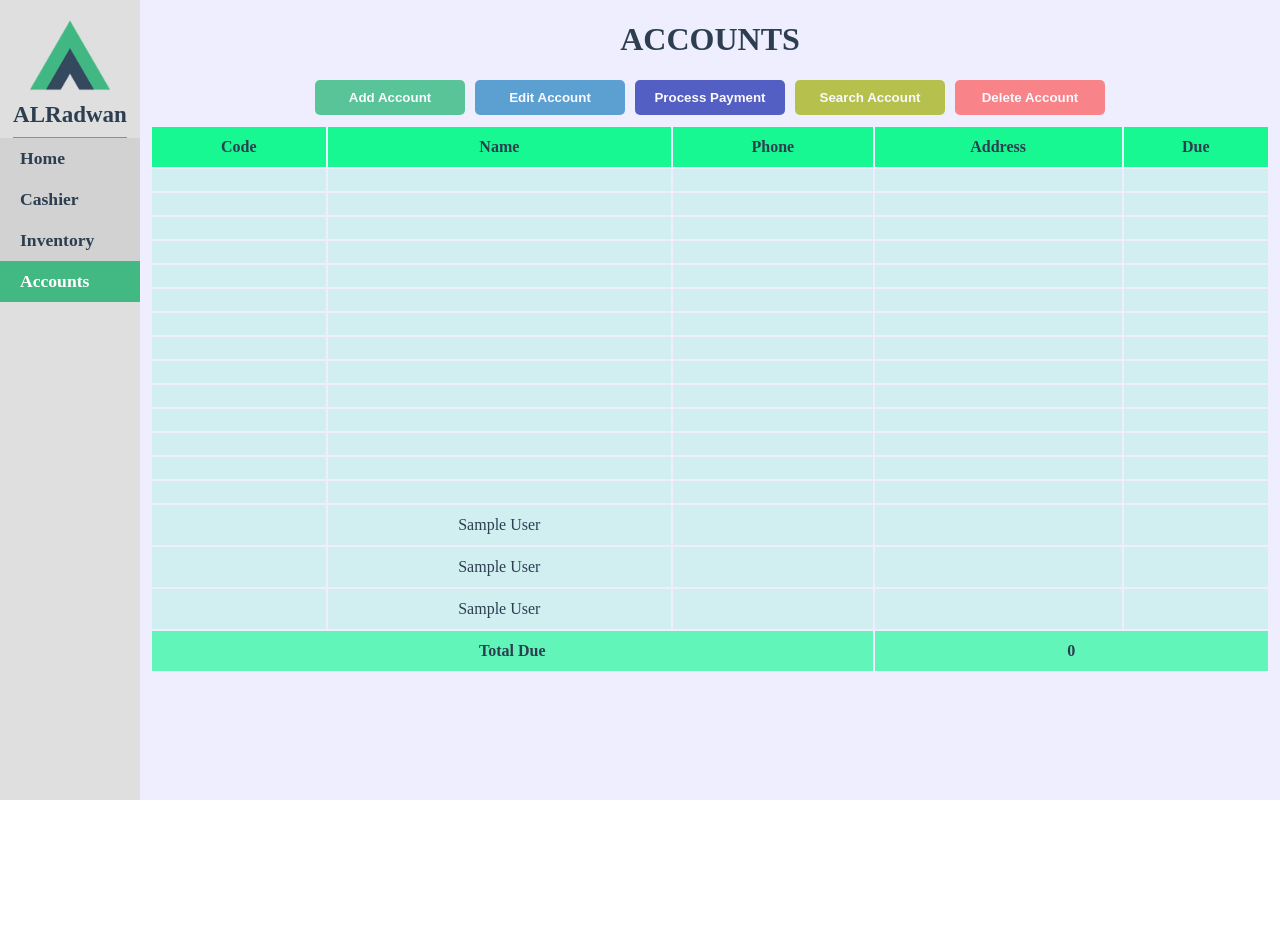
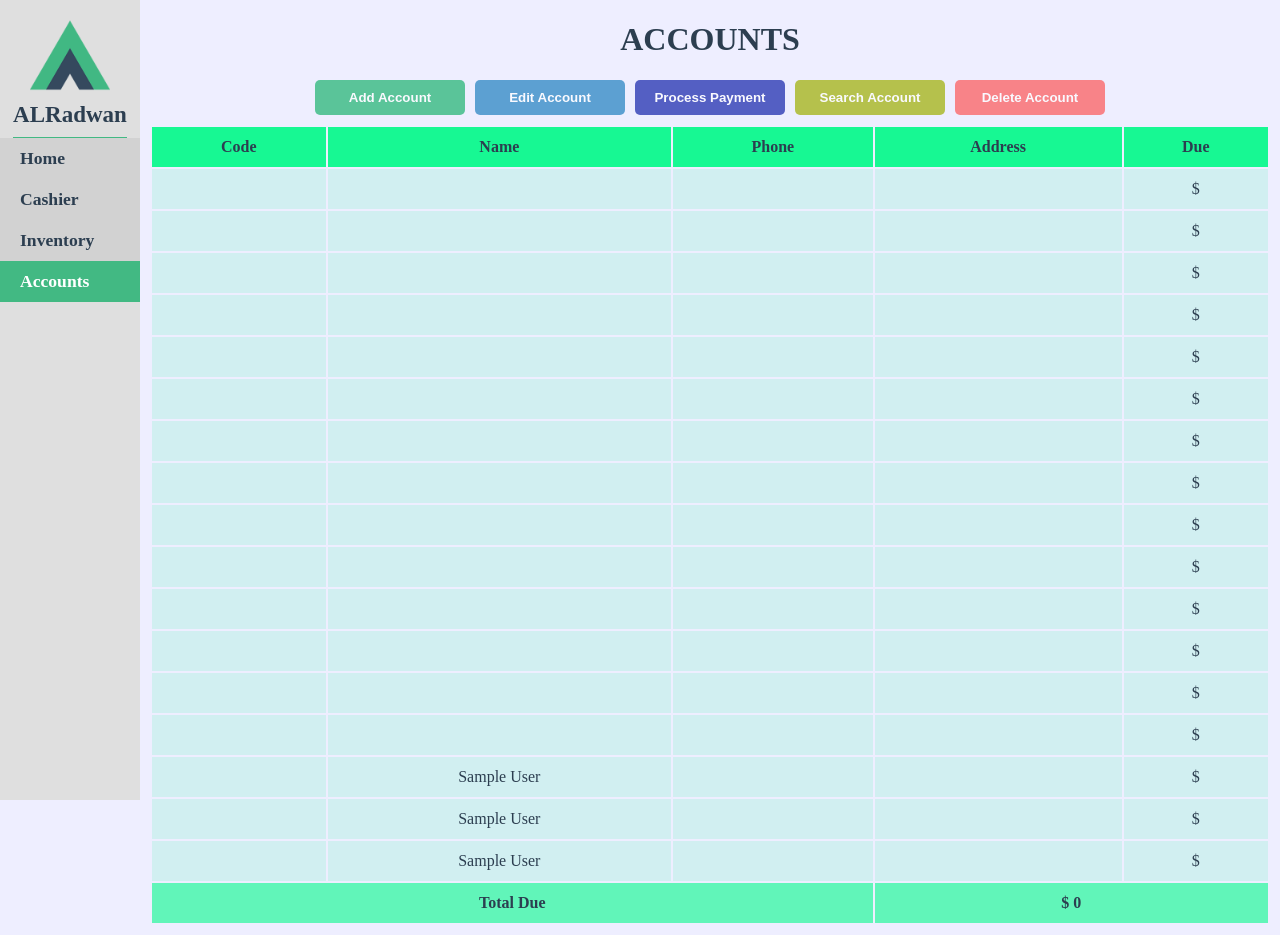
Before and after one commit to Hisham-Echo/ALRadwan, a Vue app: page /#/accounts in a window 1280 px wide. Before the commit the page ends 800 px from the top, so only its background shows below. Built offline with nearby package versions, Linux system fonts and the light colour scheme; sample sign-in values are in the browser's storage.

Commit message:
new commit

```diff
--- a/src/views/AccountsView.vue
+++ b/src/views/AccountsView.vue
@@ -76,13 +76,13 @@
             <td>{{ item.name }}</td>
             <td>{{ item.phone }}</td>
             <td>{{ item.address }}</td>
-            <td>{{ item.due }}</td>
+            <td>$ {{ item.due }}</td>
           </tr>
         </tbody>
         <tfoot>
           <tr>
             <td colspan="3">Total Due</td>
-            <td colspan="2">{{ calcTotalDue() }}</td>
+            <td colspan="2">$ {{ calcTotalDue() }}</td>
           </tr>
         </tfoot>
       </table>
--- a/src/views/InventoryView.vue
+++ b/src/views/InventoryView.vue
@@ -71,8 +71,8 @@
             <td>{{ item.quantity }}</td>
             <td>{{ item.unitsPerPack }}</td>
             <td>{{ item.unitQuantity }}</td>
-            <td>${{ item.pricePerPack }}</td>
-            <td>${{ item.pricePerUnit }}</td>
+            <td>$ {{ item.pricePerPack }}</td>
+            <td>$ {{ item.pricePerUnit }}</td>
             <td>{{ item.vendor }}</td>
           </tr>
         </tbody>
```
Also changed, not shown: src/views/CashierView.vue (+4 -3 lines).
